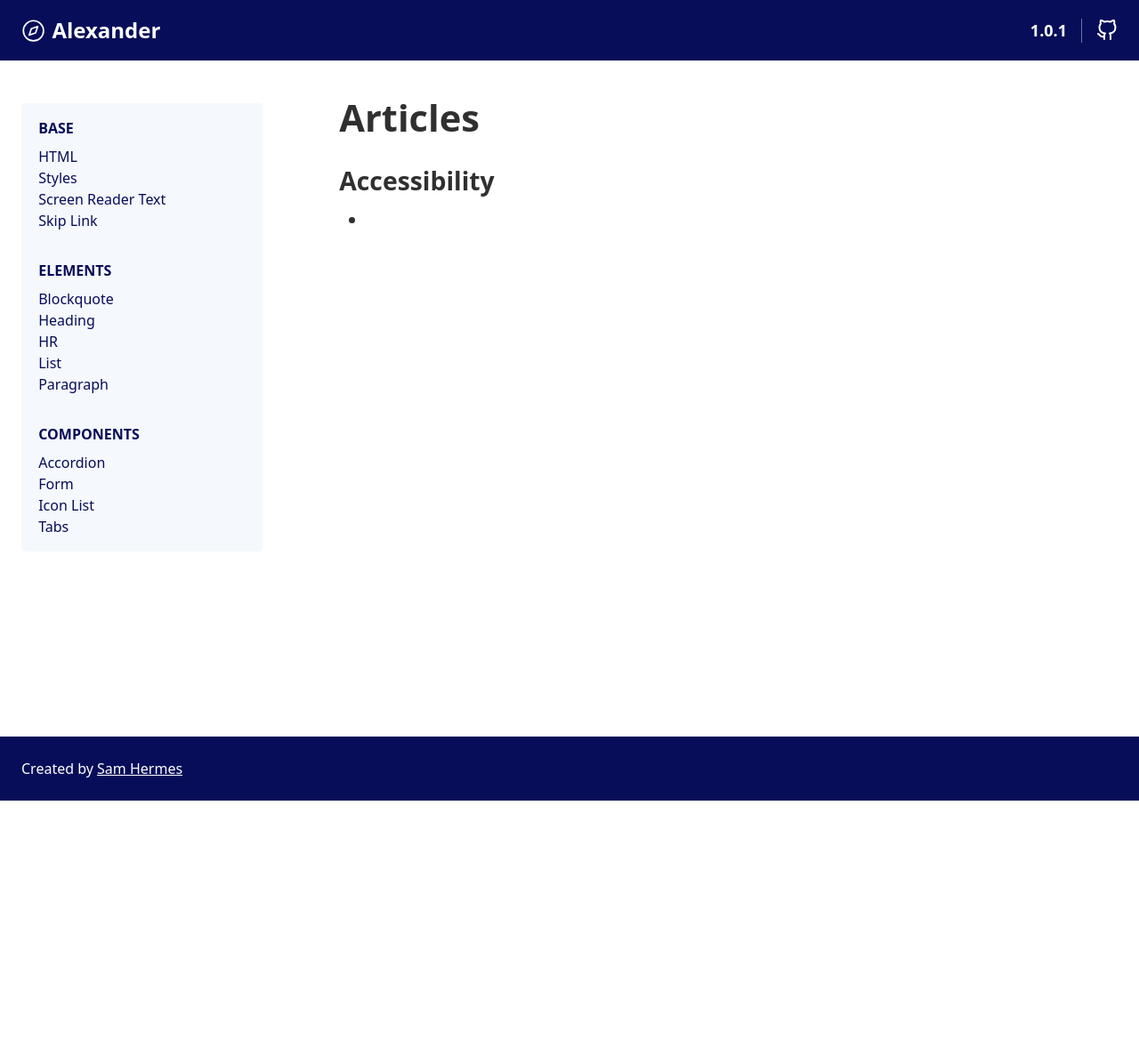
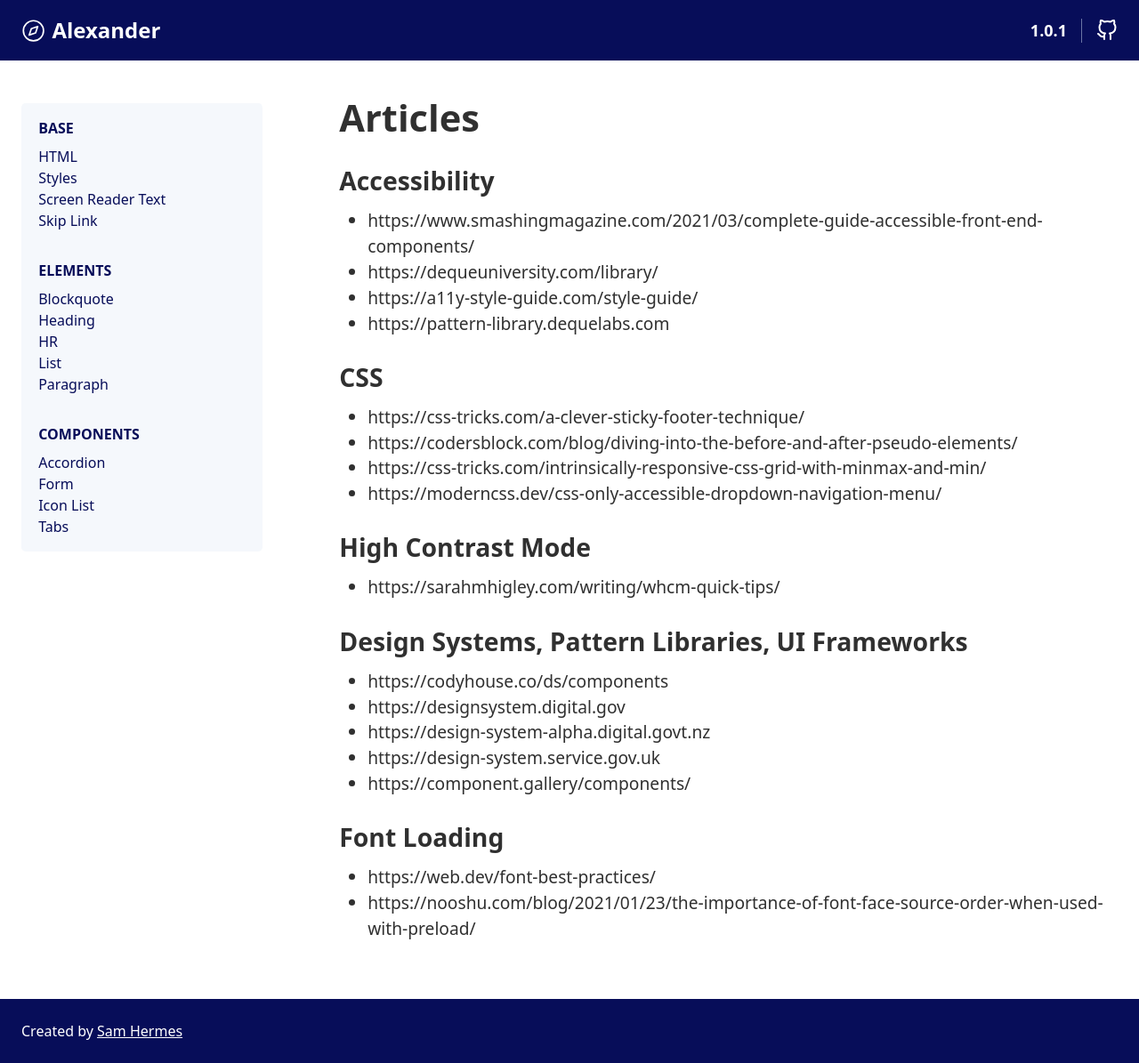
Before and after one commit to samhermes/alexander, a Jekyll site: the page built from docs/resources/articles.md, in a window 1280 px wide. Shown: the whole page at 89% size. Built offline with Jekyll 4.4.1, drawn with Linux system fonts in a browser that asks for light colours; before the commit the page ends 900 px from its top, so only the background shows below that.

Commit message:
Add resources

```diff
--- a/docs/resources/articles.md
+++ b/docs/resources/articles.md
@@ -3,4 +3,31 @@ title: Articles
 ---
 ## Accessibility
 
--
+- https://www.smashingmagazine.com/2021/03/complete-guide-accessible-front-end-components/
+- https://dequeuniversity.com/library/
+- https://a11y-style-guide.com/style-guide/
+- https://pattern-library.dequelabs.com
+
+## CSS
+
+- https://css-tricks.com/a-clever-sticky-footer-technique/
+- https://codersblock.com/blog/diving-into-the-before-and-after-pseudo-elements/
+- https://css-tricks.com/intrinsically-responsive-css-grid-with-minmax-and-min/
+- https://moderncss.dev/css-only-accessible-dropdown-navigation-menu/
+
+## High Contrast Mode
+
+- https://sarahmhigley.com/writing/whcm-quick-tips/
+
+## Design Systems, Pattern Libraries, UI Frameworks
+
+- https://codyhouse.co/ds/components
+- https://designsystem.digital.gov
+- https://design-system-alpha.digital.govt.nz
+- https://design-system.service.gov.uk
+- https://component.gallery/components/
+
+## Font Loading
+
+- https://web.dev/font-best-practices/
+- https://nooshu.com/blog/2021/01/23/the-importance-of-font-face-source-order-when-used-with-preload/
```
Also changed, not shown: docs/resources/icons.md (added, +10 -0 lines).
